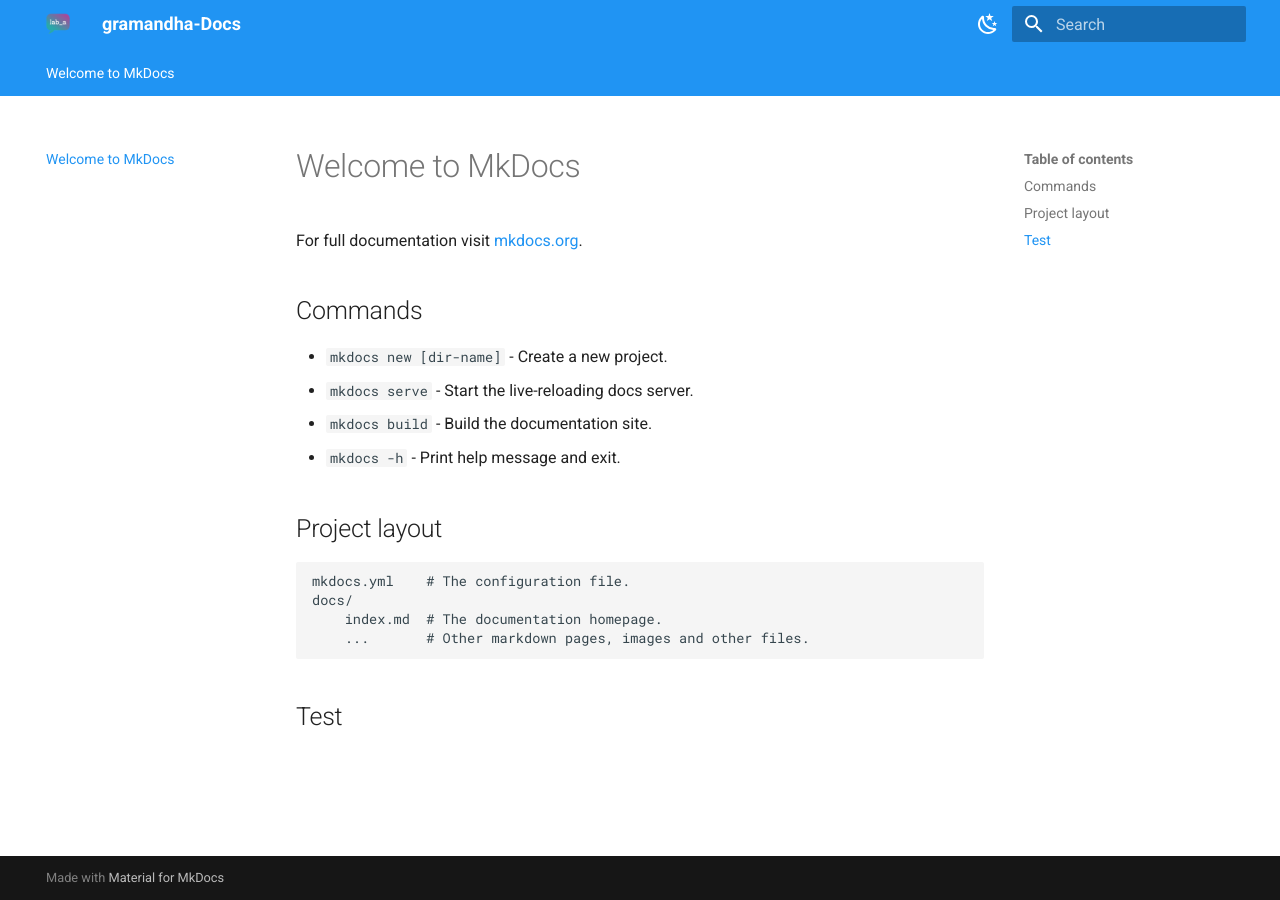
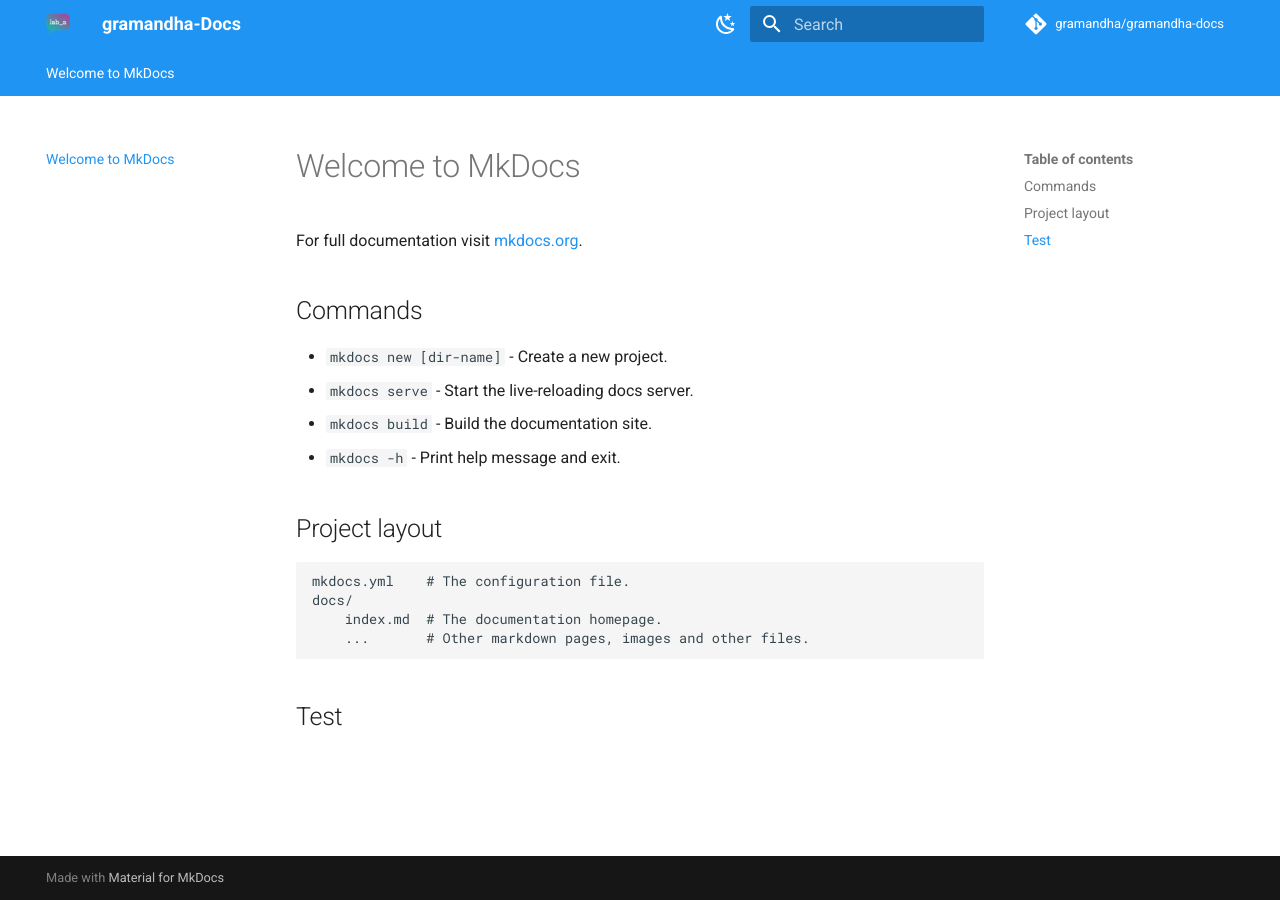
Before and after one commit to gramandha/gramandha-docs, an MkDocs documentation site: the page built from docs/index.md, in a window 1280 px wide. Built offline with MkDocs 1.6.1 and Material for MkDocs 9.7.7, drawn with Linux system fonts in a browser that asks for light colours; comment, search, counter and statistics services are not loaded; some of the changed lines change nothing that is shown.

Commit message:
repo url

```diff
--- a/mkdocs.yml
+++ b/mkdocs.yml
@@ -1,5 +1,6 @@
 site_name: gramandha-Docs
 repo_name: gramandha/gramandha-docs
+repo_url: https://github.com/gramandha/gramandha-docs
 extra_css:
   - stylesheets/extra.css
 theme:
```
